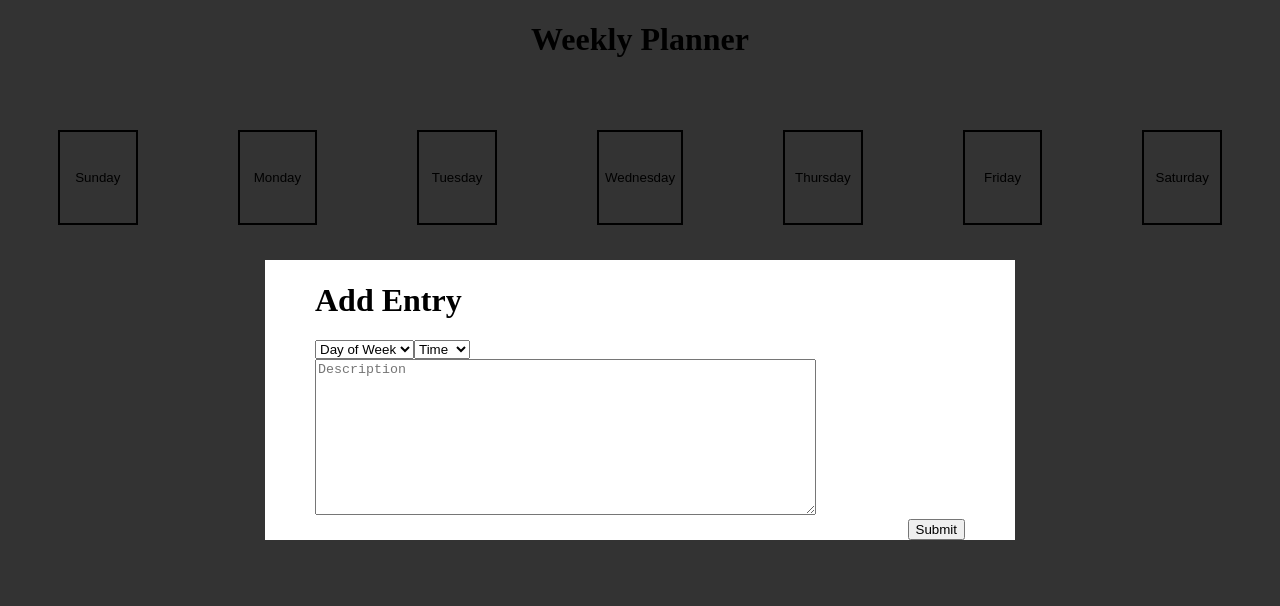
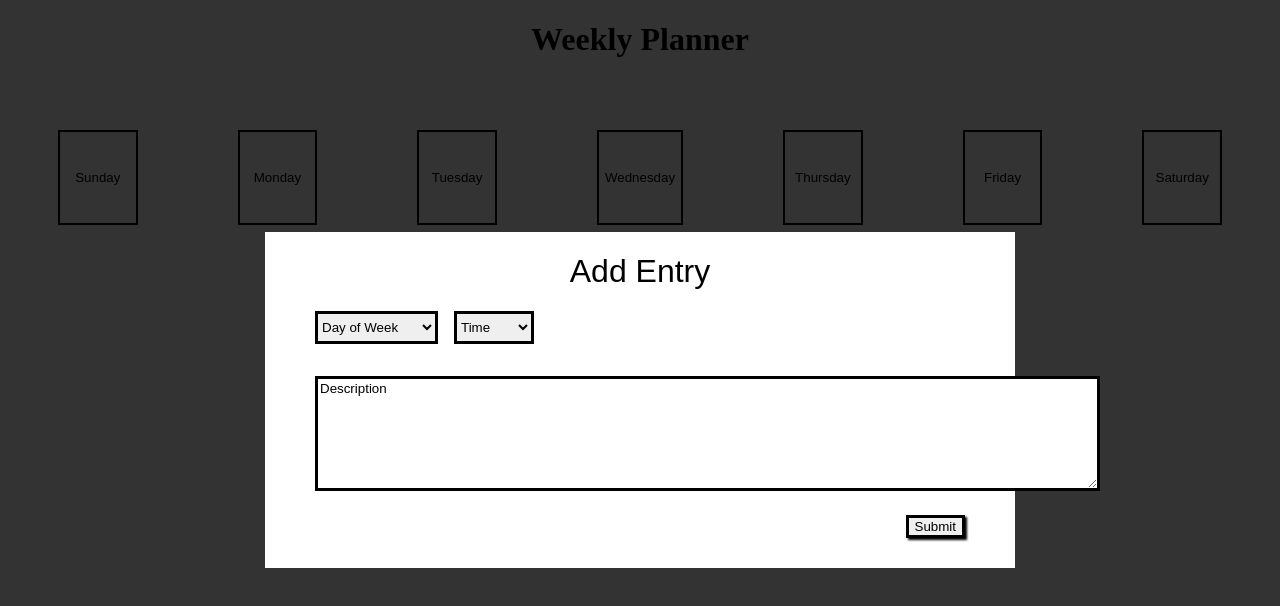
Before and after one commit to arieldonner/week-planner, a website: page index.html in a window 1280 px wide. Drawn offline with Linux system fonts and the light colour scheme.

Commit message:
Added more css to modal

```diff
--- a/index.html
+++ b/index.html
@@ -22,10 +22,10 @@
     </div>
     <button class="add-btn">Add Entry</button>
   </div>
-  <div class="overlay">
+  <div class="overlay hidden">
     <div class="entry-container row">
       <div class="add-entry row">
-        <h1>Add Entry</h1>
+        <h1 class="modal-h1">Add Entry</h1>
         <form>
           <div class="dropdown-container">
             <select name="day-of-week">
@@ -55,7 +55,7 @@
             </select>
           </div>
           <div class="description-box">
-            <textarea name="description" cols="60" rows="10" placeholder="Description"></textarea>
+            <textarea name="description" cols="95" rows="7" placeholder="Description"></textarea>
           </div>
           <div class="submit-container row">
             <button type="submit" class="submit-btn">Submit</button>
--- a/layout.css
+++ b/layout.css
@@ -16,5 +16,5 @@
 }
 
 .hidden {
-  display: none;
+  display: none !important;
 }
--- a/styles.css
+++ b/styles.css
@@ -40,7 +40,7 @@ header {
 .entry-container {
   width: 650px;
   background-color: white;
-  padding: 0 50px;
+  padding: 0 50px 30px;
 }
 
 .add-entry {
@@ -67,3 +67,31 @@ header {
   display: flex;
   justify-content: flex-start;
 }
+
+.modal-h1 {
+  text-align: center;
+  font-family: sans-serif;
+  font-weight: 100;
+}
+
+select {
+  margin-right: 1rem;
+  margin-bottom: 2rem;
+  padding: 5px 20px 5px 0;
+  border: 3px solid black;
+}
+
+textarea {
+  border: 3px solid black;
+  font-family: sans-serif;
+}
+
+::placeholder {
+  color: black;
+}
+
+.submit-btn {
+  margin-top: 20px;
+  filter: drop-shadow(2.5px 2.5px 1px rgb(0, 0, 0));
+  border: 3px solid black;
+}
```
